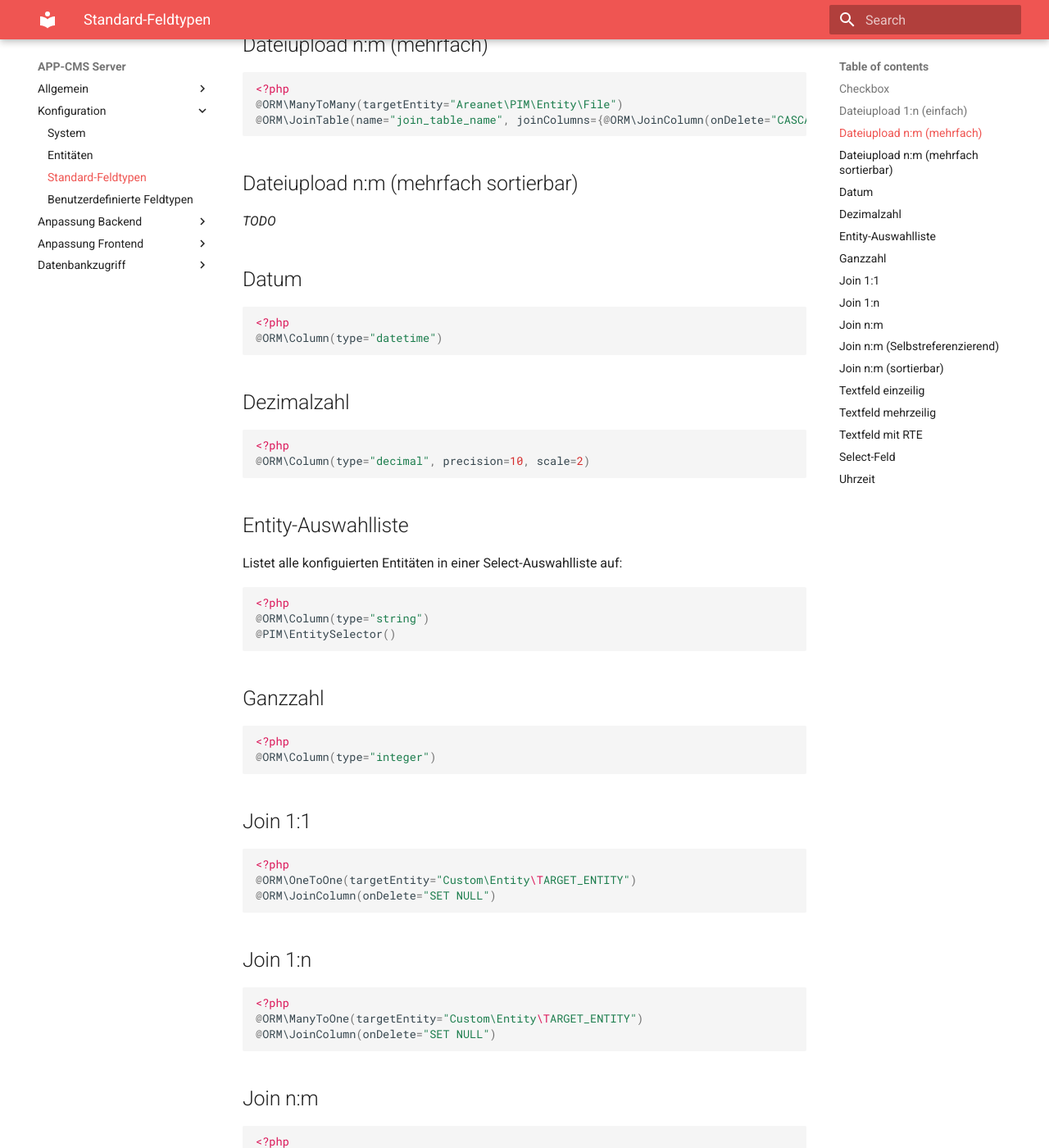
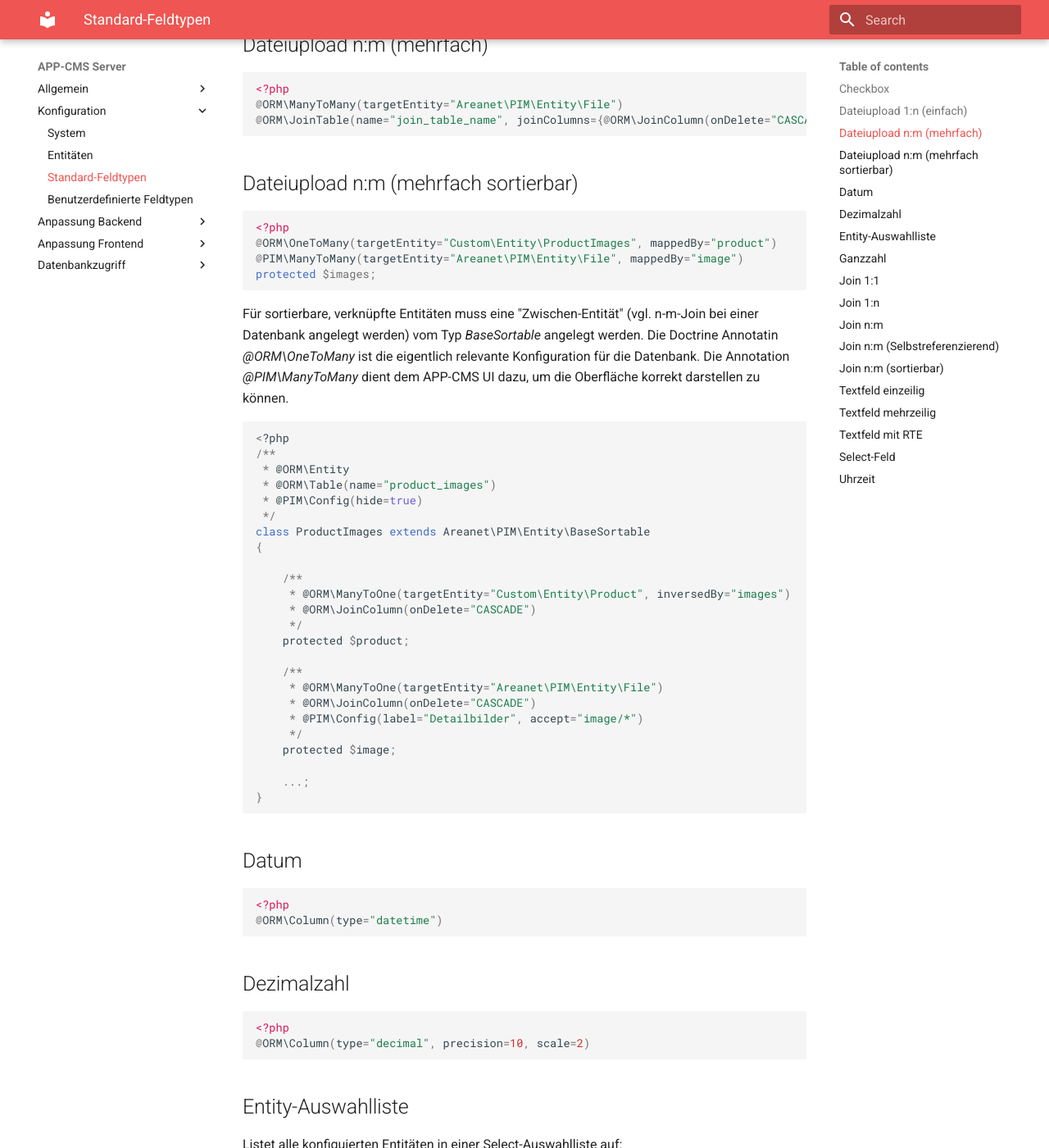
Before and after one commit to appcms/backend-doc, an MkDocs documentation site: the page built from docs/konfiguration/standard-feldtypen.md, in a window 1280 px wide and 1400 px high, scrolled down 604 px. Shown: the whole window at 82% size. Built offline with MkDocs 1.6.1 and Material for MkDocs 9.7.7, drawn with Linux system fonts in a browser that asks for light colours; old or Windows-style settings are respelled for this version of MkDocs; some of the changed text lies outside the part shown.

Commit message:
Fehlerbehebung

````diff
--- a/docs/konfiguration/standard-feldtypen.md
+++ b/docs/konfiguration/standard-feldtypen.md
@@ -24,8 +24,43 @@ unter _appcms/areanet/PIM/Classes/Types_ definiert, die korrespondierende Angula
 ```
 
 ## Dateiupload n:m (mehrfach sortierbar)
+```
+<?php
+@ORM\OneToMany(targetEntity="Custom\Entity\ProductImages", mappedBy="product")
+@PIM\ManyToMany(targetEntity="Areanet\PIM\Entity\File", mappedBy="image")
+protected $images;
+```
 
-_TODO_
+Für sortierbare, verknüpfte Entitäten muss eine "Zwischen-Entität" (vgl. n-m-Join bei einer Datenbank angelegt werden) vom Typ _BaseSortable_ angelegt werden.
+Die Doctrine Annotatin _@ORM\OneToMany_ ist die eigentlich relevante Konfiguration für die Datenbank. Die Annotation _@PIM\ManyToMany_ dient dem APP-CMS UI dazu,
+um die Oberfläche korrekt darstellen zu können.
+
+```
+<?php
+/**
+ * @ORM\Entity
+ * @ORM\Table(name="product_images")
+ * @PIM\Config(hide=true)
+ */
+class ProductImages extends Areanet\PIM\Entity\BaseSortable
+{
+
+    /**
+     * @ORM\ManyToOne(targetEntity="Custom\Entity\Product", inversedBy="images")
+     * @ORM\JoinColumn(onDelete="CASCADE")
+     */
+    protected $product;
+
+    /**
+     * @ORM\ManyToOne(targetEntity="Areanet\PIM\Entity\File")
+     * @ORM\JoinColumn(onDelete="CASCADE")
+     * @PIM\Config(label="Detailbilder", accept="image/*")
+     */
+    protected $image;
+
+    ...;
+}
+```
 
 ## Datum
 ```
@@ -90,8 +125,40 @@ Listet alle konfiguierten Entitäten in einer Select-Auswahlliste auf:
 ## Join n:m (sortierbar)
 ```
 <?php
-@ORM\OneToMany(targetEntity="Custom\Entity\TARGET_ENTITY_JOIN", mappedBy="join_field_TARGET_ENTITY")
-@PIM\ManyToMany(targetEntity="Custom\Entity\TARGET_ENTITY", mappedBy="join_field_TARGET_ENTITY_JOIN")
+@ORM\OneToMany(targetEntity="Custom\Entity\ProductNotes", mappedBy="product")
+@PIM\ManyToMany(targetEntity="Custom\Entity\Note", mappedBy="note")
+protected $notes;
+```
+
+Für sortierbare, verknüpfte Entitäten muss eine "Zwischen-Entität" (vgl. n-m-Join bei einer Datenbank angelegt werden) vom Typ _BaseSortable_ angelegt werden.
+Die Doctrine Annotatin _@ORM\OneToMany_ ist die eigentlich relevante Konfiguration für die Datenbank. Die Annotation _@PIM\ManyToMany_ dient dem APP-CMS UI dazu,
+um die Oberfläche korrekt darstellen zu können.
+
+```
+<?php
+/**
+ * @ORM\Entity
+ * @ORM\Table(name="product_notes")
+ * @PIM\Config(hide=true)
+ */
+class ProductNotes extends Areanet\PIM\Entity\BaseSortable
+{
+
+    /**
+     * @ORM\ManyToOne(targetEntity="Custom\Entity\Product", inversedBy="notes")
+     * @ORM\JoinColumn(onDelete="CASCADE")
+     */
+    protected $product;
+
+    /**
+     * @ORM\ManyToOne(targetEntity="Custom\Entity\Note")
+     * @ORM\JoinColumn(onDelete="CASCADE")
+     * @PIM\Config(label="Detailbilder")
+     */
+    protected $note;
+
+    ...;
+}
 ```
 
 ##  Textfeld einzeilig
````
